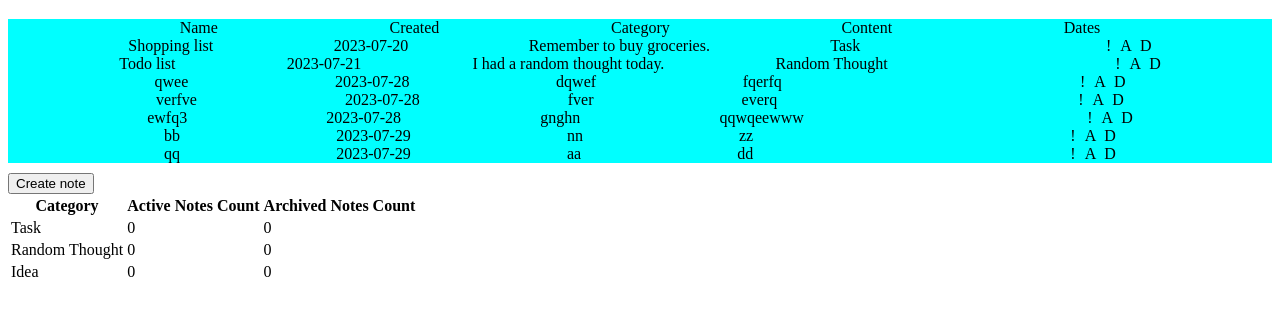
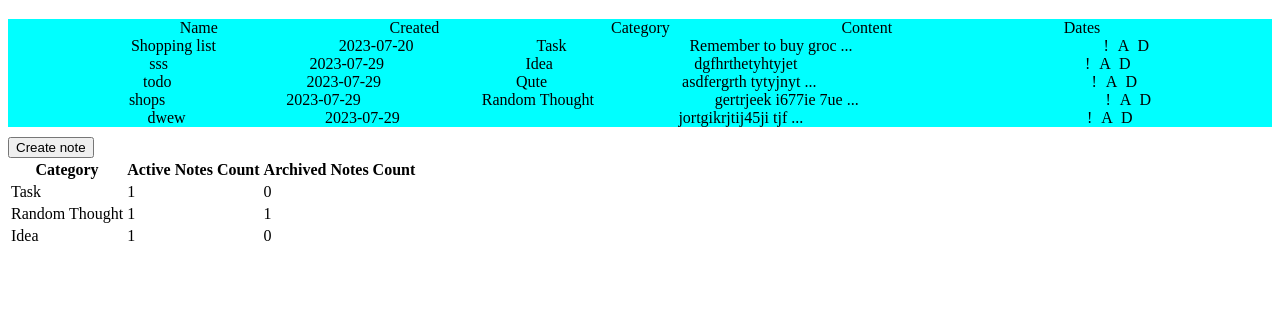
Before and after one commit to vadimdk/js-notes-app, a website with bundled scripts: page index.html in a window 1280 px wide. Shown: the part 61-376 px from the top of the page. Built offline with nearby package versions, Linux system fonts and the light colour scheme; data requests are answered from the project's data file.

Commit message:
refactored functions

```diff
--- a/db.json
+++ b/db.json
@@ -14,47 +14,39 @@
       "createdAt": "2023-07-21T00:00:00.000Z",
       "content": "I had a random thought today.",
       "category": "Random Thought",
-      "archived": false
+      "archived": true
     },
     {
-      "name": "qwee",
-      "category": "fqerfq",
-      "content": "dqwef",
+      "name": "sss",
+      "category": "Idea",
+      "content": "dgfhrthetyhtyjet",
       "archived": false,
-      "createdAt": "2023-07-28T15:31:34.303Z",
+      "createdAt": "2023-07-29T12:00:41.158Z",
       "id": 3
     },
     {
-      "name": "verfve",
-      "category": "everq",
-      "content": "fver",
+      "name": "todo",
+      "category": "Qute",
+      "content": "asdfergrth  tytyjnyt yjtyjty 20.03.2022",
       "archived": false,
-      "createdAt": "2023-07-28T15:32:16.927Z",
+      "createdAt": "2023-07-29T12:01:27.800Z",
       "id": 4
     },
     {
-      "name": "ewfq3",
-      "category": "qqwqeewww",
-      "content": "gnghn",
+      "name": "shops",
+      "category": "Random Thought",
+      "content": "gertrjeek i677ie 7uejw454jkkydfgghkjyil jr8l77ir",
       "archived": false,
-      "createdAt": "2023-07-28T15:32:57.642Z",
+      "createdAt": "2023-07-29T12:12:04.932Z",
       "id": 5
     },
     {
-      "name": "bb",
-      "category": "zz",
-      "content": "nn",
+      "name": "dwew",
+      "category": "",
+      "content": "jortgikrjtij45ji tjfgiorm rjgoirk orjg45iorj rtijg'iotr trifjo;rt tiorjhorit ithjtor; rtohjrtohjortojgorihjlgorwi ijg rihjiotr irhgotir riohgrnvfjkgr;",
       "archived": false,
-      "createdAt": "2023-07-29T10:38:32.515Z",
+      "createdAt": "2023-07-29T12:24:39.285Z",
       "id": 6
-    },
-    {
-      "name": "qq",
-      "category": "dd",
-      "content": "aa",
-      "archived": false,
-      "createdAt": "2023-07-29T10:42:25.142Z",
-      "id": 7
     }
   ]
 }
--- a/formHandlers/createNote.js
+++ b/formHandlers/createNote.js
@@ -0,0 +1,40 @@
+const nameField = document.getElementById("name");
+const categoryField = document.getElementById("category");
+const contentField = document.getElementById("content");
+
+let dataObj = {
+  name: "",
+  category: "",
+  content: ""
+};
+
+const inputHandler = (e) => {
+  dataObj = { ...dataObj, [e.target.name]: e.target.value}
+};
+
+const submit = document.querySelector(".btn-submit");
+
+const sendData = async () => {
+  const timeElapsed = Date.now();
+  const currentTime = new Date(timeElapsed)
+  let data = {
+    ...dataObj,
+    archived: false,
+    createdAt: currentTime
+  }
+
+  try {
+    const post = await fetch("http://localhost:4001/notesData", {
+      method: "post",
+      headers: {
+        "Content-Type": "application/json",
+      },
+      body: JSON.stringify(data),
+    });
+    // const result = await post.json()
+  } catch (error) {
+    console.log('error', error)
+  }
+}
+
+export { nameField, categoryField, contentField, inputHandler, submit, sendData}
--- /dev/null
+++ b/helpers/helperFunc.js
@@ -0,0 +1,14 @@
+function cutLongString(str) {
+    if (str.length < 20) {
+        return str
+    }
+    const cutedStr = `${str.slice(0, 20)} ...`
+    return cutedStr
+}
+
+function extractDates(content) {
+    const dateRegex = /\d{1,2}\/\d{1,2}\/\d{4}/g;
+    return content.match(dateRegex) || [];
+  }
+
+export {cutLongString, extractDates}
--- a/index.html
+++ b/index.html
@@ -21,12 +21,20 @@
       <form >
         <input id="name" type="text" name="name" placeholder="Name">
         <input id="content" type="text" name="content" placeholder="Content">
-        <input id="category" type="text" name="category" placeholder="Category">
-        <div class="form-footer">
-          <button id="btn-cancel" class="modal-close">Cancel</button>
-        </div>
+
+        <label for="category">Choose category</label>
+        <select name="category" id="category">
+           <option value="Task">Task</option>
+           <option value="Random Thought">Random Thought</option>
+           <option value="Idea">Idea</option>
+           <option value="Qute">Qute</option>
+        </select>
       </form>
-      <button class="btn-submit" >Submit</button>
+
+      <div class="form-footer">
+        <button id="btn-cancel" class="modal-close">Cancel</button>
+        <button class="btn-submit" >Submit</button>
+      </div>
     </div>
   </div>
   <!-- modal -->
--- a/main.js
+++ b/main.js
@@ -8,70 +8,18 @@ import {
   closeIcon
 } from "./helpers/buttonsHandlers.js";
 
+import { nameField, categoryField, contentField, inputHandler, submit, sendData} from "./formHandlers/createNote.js"
+
 closeButton.addEventListener("click", closeModal);
 closeIcon.addEventListener("click", closeModal);
 createNoteBtn.addEventListener("click", openModal);
-
-const nameField = document.getElementById("name");
-const categoryField = document.getElementById("category");
-const contentField = document.getElementById("content");
-
-let dataObj = {
-  name: "",
-  category: "",
-  content: ""
-};
-const inputHandler = (e) => {
-  dataObj = { ...dataObj, [e.target.name]: e.target.value}
-};
 
 nameField.addEventListener("change", inputHandler);
 categoryField.addEventListener("change", inputHandler);
 contentField.addEventListener("change", inputHandler);
 
-const submit = document.querySelector(".btn-submit");
 
-const sendData = async () => {
-  const timeElapsed = Date.now();
-  const currentTime = new Date(timeElapsed)
-  let data = {
-    ...dataObj,
-    archived: false,
-    createdAt: currentTime
-  }
-
-  try {
-    const post = await fetch("http://localhost:4001/notesData", {
-      method: "post",
-      headers: {
-        "Content-Type": "application/json",
-      },
-      body: JSON.stringify(data),
-    });
-    // const result = await post.json()
-  } catch (error) {
-    console.log('error', error)
-  }
-}
 submit.addEventListener("click", sendData);
-
-
-let notesData = [
-  // {
-  //   id: 1,
-  //   name: "Shopping list",
-  //   createdAt: new Date("2023-07-20"),
-  //   category: "Task",
-  //   content: "Remember to buy groceries.",
-  // },
-  // {
-  //   id: 2,
-  //   name: "Todo list",
-  //   createdAt: new Date("2023-07-21"),
-  //   category: "Random Thought",
-  //   content: "I had a random thought today. ",
-  // }
-];
 
 // Event listener for archiving a note
 function archiveNoteHandler(event) {
@@ -113,7 +61,7 @@ function bindEventListeners() {
 
 function initApp() {
   fetchData();
-  renderSummaryTable(notesData);
+  // renderSummaryTable(notesData);
   bindEventListeners();
 }
 
--- a/styles.css
+++ b/styles.css
@@ -52,11 +52,12 @@ input {
 }
 
 .form-footer {
-  width: 100%;
+  width: 90%;
+  margin: 0 auto;
   display: flex;
   justify-content: space-between;
   align-items: center;
-  padding-left: 4px;
+  padding-top: 14px;
 }
 
 .btn-submit {
--- a/tables/notesTable.js
+++ b/tables/notesTable.js
@@ -1,7 +1,5 @@
-function extractDates(content) {
-  const dateRegex = /\d{1,2}\/\d{1,2}\/\d{4}/g;
-  return content.match(dateRegex) || [];
-}
+import {renderSummaryTable} from "./summaryTable.js"
+import {cutLongString, extractDates} from "./../helpers/helperFunc.js"
 
 const fetchData = async () => {
   let data = [];
@@ -11,6 +9,7 @@ const fetchData = async () => {
     console.log("result", result);
     data = [...result];
     renderNotesTable(data);
+    renderSummaryTable(data)
   } catch (error) {
     console.log("error", error);
   }
@@ -32,25 +31,28 @@ function renderNotesTable(notes) {
     `;
 
   notes.forEach((note) => {
+    if (note.archived) {
+      return
+    }
     const datesMentioned = extractDates(note.content);
+    const transformedStr = cutLongString(note.content)
 
     const row = document.createElement("div");
     row.classList.add("table-row");
+    row.id = note.id
     row.innerHTML = `
       <div class="th">${note.name}</div>
-       <div class="th">${note.createdAt.slice(0, 10)}</div>
-      <div class="th">${note.content}</div>
+      <div class="th">${note.createdAt.slice(0, 10)}</div>
       <div class="th">${note.category}</div>
+      <div class="th">${transformedStr}</div>
       <div class="th">${datesMentioned.join(", ")}</div>
       <div class="icons-block">
       <span>!</span>
       <span>A</span>
       <span>D</span>
       </div>
-
       `;
 
-    // <div class="th">${note.createdAt.toDateString()}</div>
     table.appendChild(row);
   });
 
```
Also changed, not shown: 1 other file.
